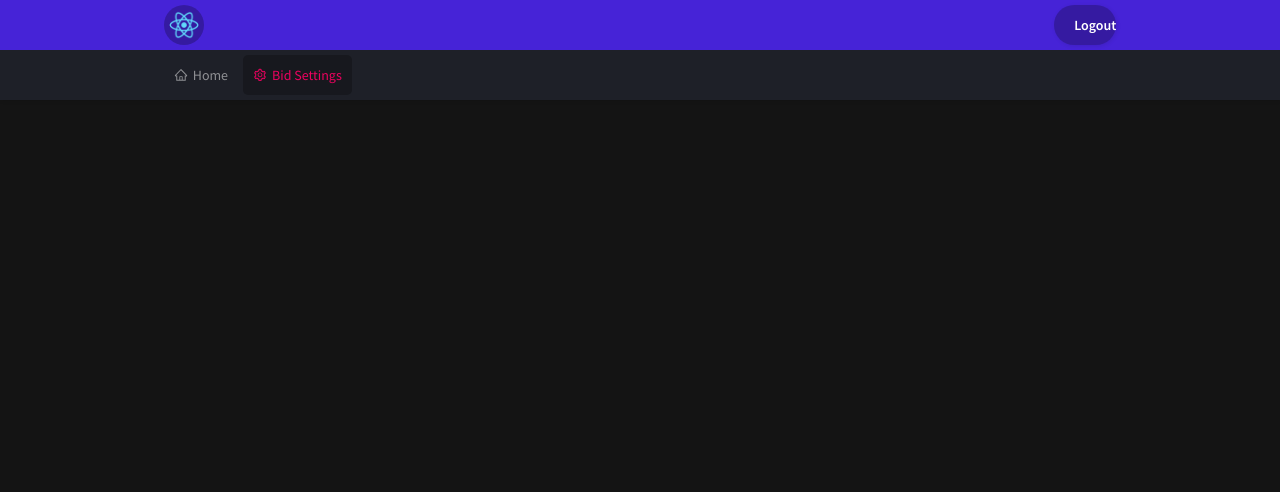
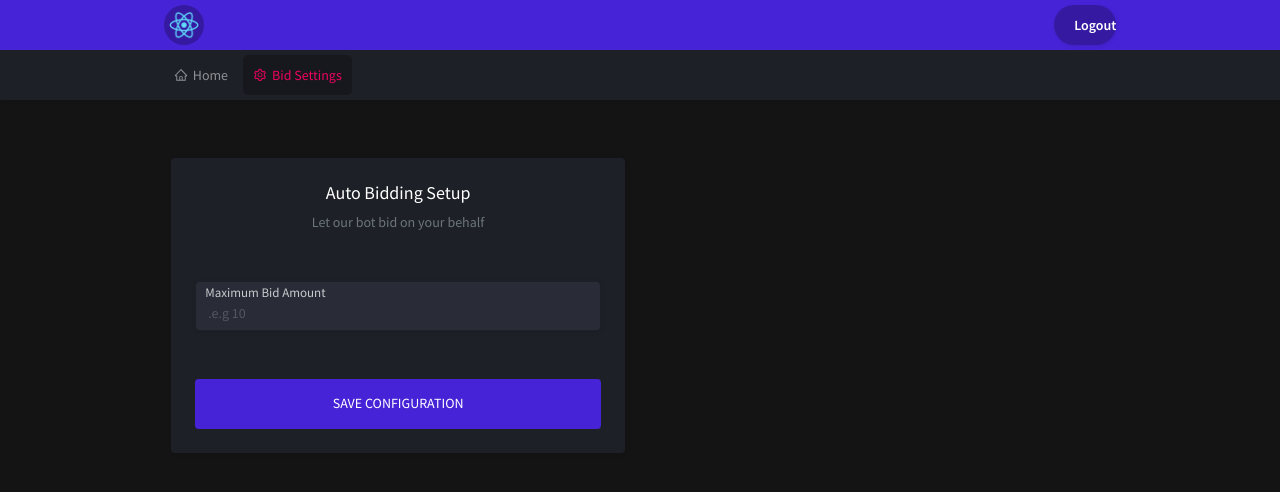
Before and after one commit to kofi-dalvik/auction, a React (Create React App) app: page /settings in a window 1280 px wide. Shown: the top 492 px of the page. Built offline with nearby package versions, Linux system fonts and the light colour scheme.

Commit message:
added settings  page

```diff
--- a/src/pages/Settings.js
+++ b/src/pages/Settings.js
@@ -1,8 +1,11 @@
+import BidConfig from '../components/BidConfig';
 import AuthLayout from './AuthLayout';
 
 function Settings() {
     return (
-        <AuthLayout className="pt-5"></AuthLayout>
+        <AuthLayout className="pt-5">
+            <BidConfig/>
+        </AuthLayout>
     )
 }
 
```
